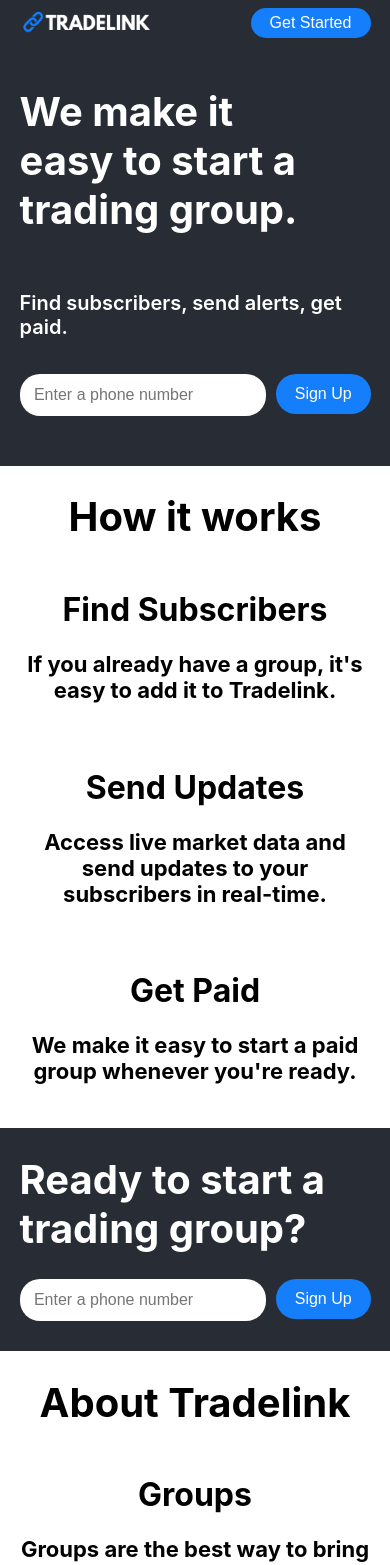
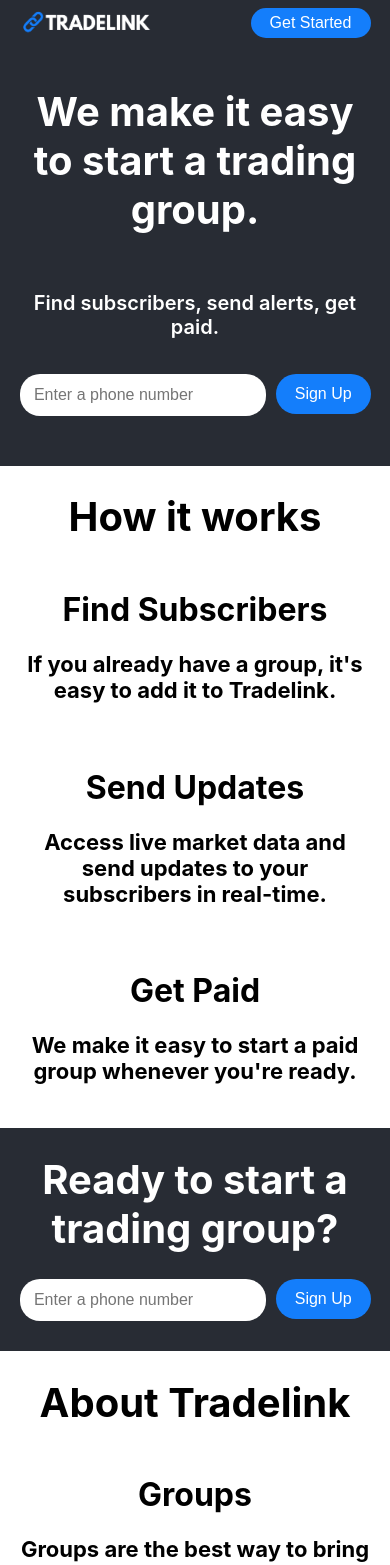
Before and after one commit to therobertc/tradelink-web, a React (Create React App) app: page / in a window 390 px wide. Shown: the top 1565 px of the page. Built offline with nearby package versions, Linux system fonts and the light colour scheme.

Commit message:
center all

```diff
--- a/public/index.html
+++ b/public/index.html
@@ -4,11 +4,8 @@
     <meta charset="utf-8" />
     <link rel="shortcut icon" href="%PUBLIC_URL%/favicon.ico" />
     <meta name="viewport" content="width=device-width, initial-scale=1" />
-    <meta name="theme-color" content="#000000" />
-    <meta
-      name="TRADELINK"
-      content="Start a trading group"
-    />
+    <meta name="theme-color" content="#147efb" />
+    <meta name="TRADELINK" content="Start a trading group" />
     <link rel="apple-touch-icon" href="icon.png" />
     <!--
       manifest.json provides metadata used when your web app is installed on a
--- a/src/components/Header/Header.module.css
+++ b/src/components/Header/Header.module.css
@@ -49,8 +49,13 @@
 }
 
 @media (max-width: 480px) {
+  .Header {
+    text-align: center;
+  }
+
   .Header h1 {
-    max-width: 85%;
+    max-width: 100%;
+    text-align: center;
     padding-bottom: 10px;
   }
 
--- a/src/components/Reminder/Reminder.module.css
+++ b/src/components/Reminder/Reminder.module.css
@@ -46,5 +46,6 @@
 @media (max-width: 480px) {
   .Reminder {
     align-items: stretch;
+    text-align: center;
   }
 }
```
Also changed, not shown: public/manifest.json.
